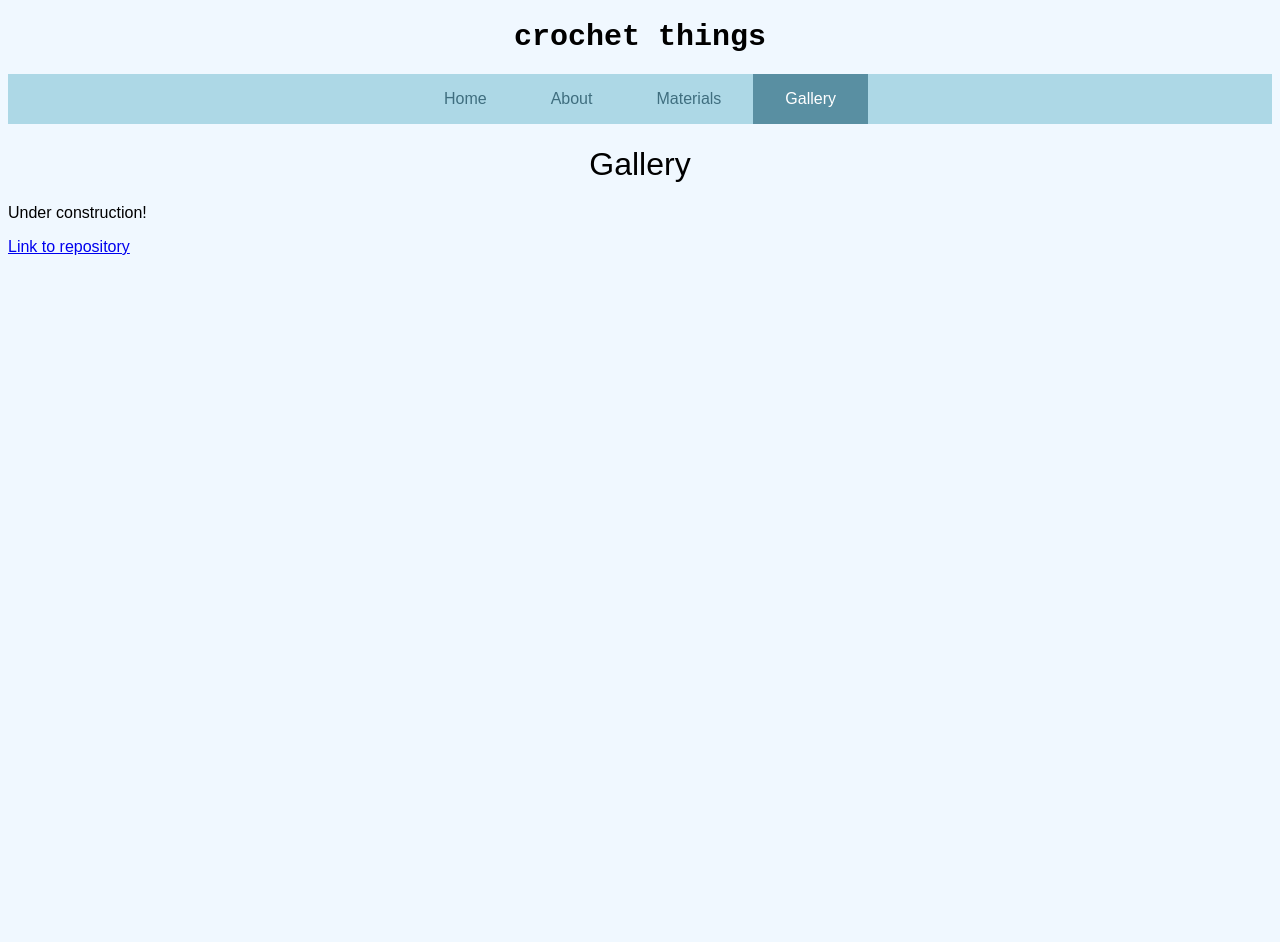
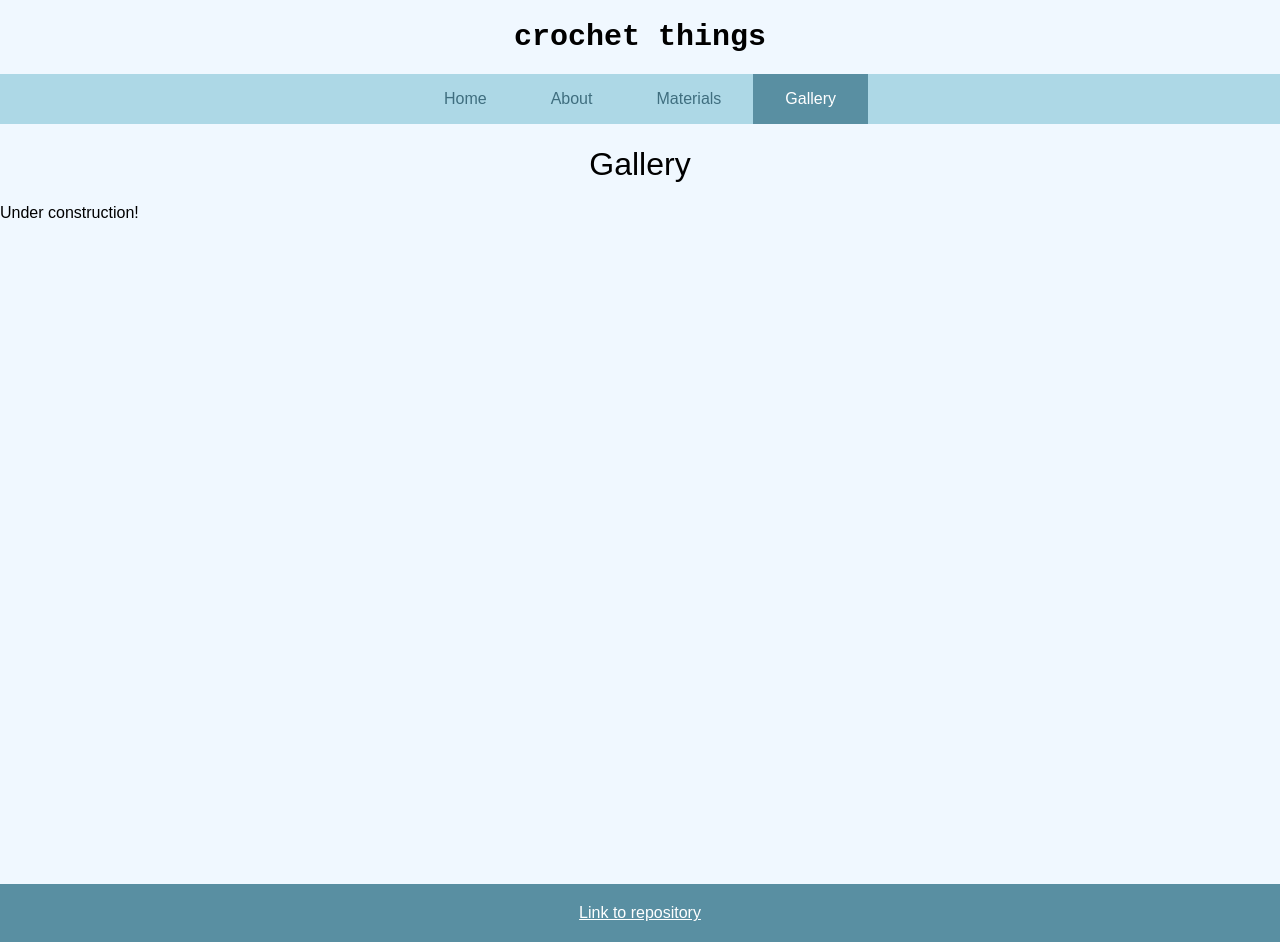
Before and after one commit to mlim20/crochet-things, a React (Vite) app: page /gallery in a window 1280 px wide. Before the commit the page ends 800 px from the top, so only its background shows below. Built offline with nearby package versions, Linux system fonts and the light colour scheme; a web font is replaced by a local one.

Commit message:
added footer, edited app margins, minor comment edits

```diff
--- a/src/App.css
+++ b/src/App.css
@@ -1,6 +1,11 @@
 body {
   background-color:aliceblue;
   font-family: Arial;
+  margin: 0;
+}
+
+main {
+  min-height: 100vh;
 }
 
 .title {
--- a/src/App.jsx
+++ b/src/App.jsx
@@ -14,7 +14,8 @@ function App() {
   return (
     <>
       <BrowserRouter>
-        <h1 className="title">crochet things</h1>
+      <h1 className="title">crochet things</h1>
+      <main>
         <Navbar />
         <Routes>
           <Route path="/" element={<Home />}></Route>
@@ -22,7 +23,8 @@ function App() {
           <Route path="/materials" element={<Materials />}></Route>
           <Route path="/gallery" element={<Gallery />}></Route>
         </Routes>
-        <Footer />
+      </main>
+      <Footer />
       </BrowserRouter>
     </>
   )
--- a/src/components/Footer.css
+++ b/src/components/Footer.css
@@ -0,0 +1,14 @@
+.footer-container {
+    display: block;
+    background-color: #598fa2;
+    width: 100%;
+    padding: 20px 0;
+    text-align: center;
+    margin: 10px 0 0 0;
+    left: 0;
+    bottom: 0;
+}
+
+a {
+    color: white;
+}
--- a/src/components/Footer.jsx
+++ b/src/components/Footer.jsx
@@ -3,8 +3,8 @@ import './Footer.css'
 
 const Footer = () => {
     return (
-        <div>
-            <p><a href="https://github.com/mlim20/crochet-things">Link to repository</a></p>
+        <div className="footer-container">
+            <a href="https://github.com/mlim20/crochet-things">Link to repository</a>
         </div>
     )
 }
--- a/src/pages/Pages.css
+++ b/src/pages/Pages.css
@@ -38,7 +38,6 @@
   padding: 10px;
 }
 
-/* About Sections */
 .about-section#inciting {
   background:#013a63;
   color:aliceblue;
```
